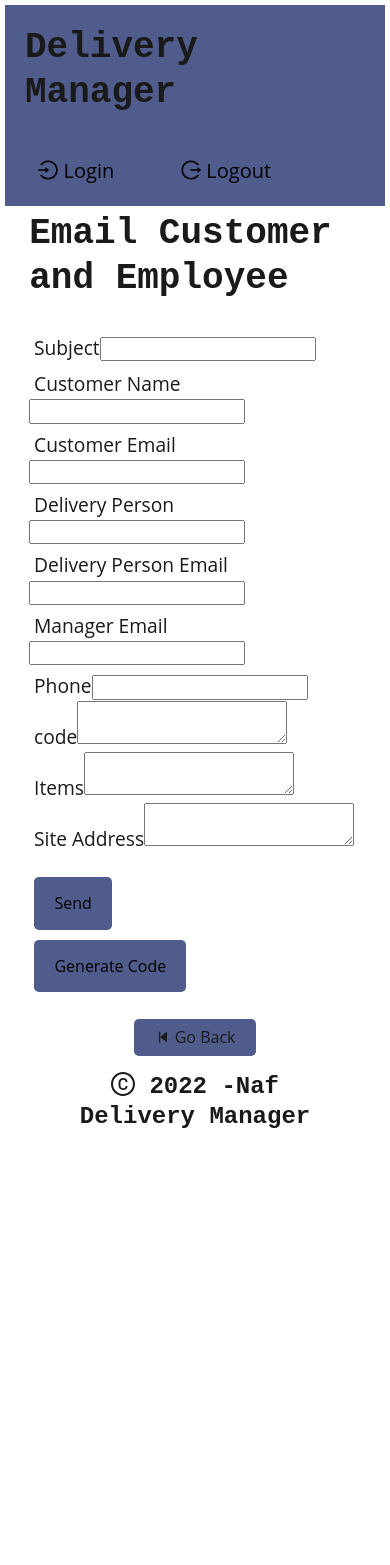
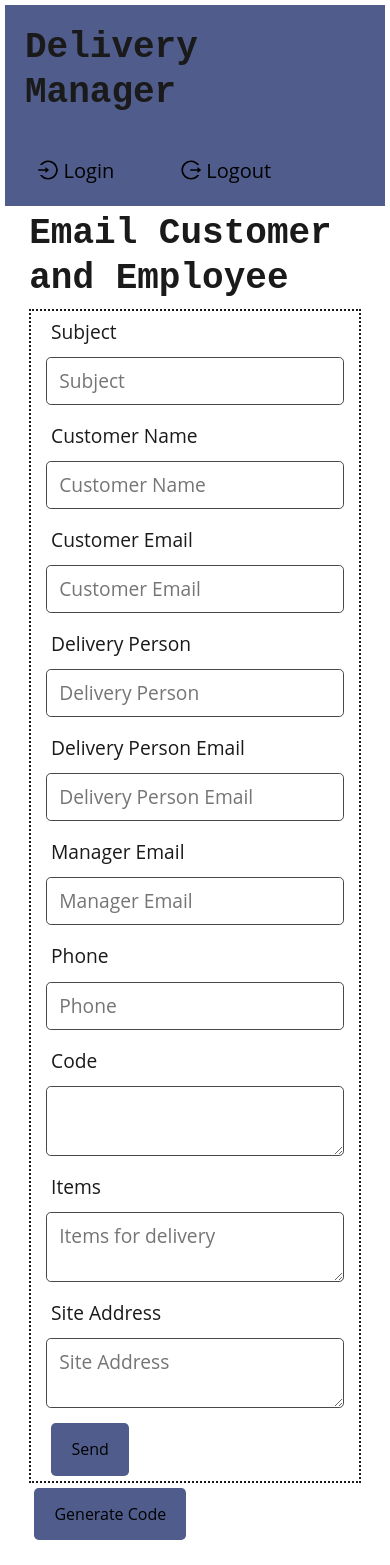
Before and after one commit to Kuleenabinoy/DeliveryManagerMERN, a React (Create React App) app in the folder client/: page /email in a window 390 px wide. Shown: the top 1565 px of the page. Before the commit the page ends 1180 px from the top, so only its background shows below. Built offline with nearby package versions, Linux system fonts and the light colour scheme.

Commit message:
pages updated

```diff
--- a/client/src/pages/Email.js
+++ b/client/src/pages/Email.js
@@ -1,6 +1,9 @@
 import React, { useRef } from "react";
+import { useState } from "react";
 import emailjs from "@emailjs/browser";
 import { init } from "@emailjs/browser";
+import validateEmail from "../utils/helpers";
+import { ExclamationCircleOutlined } from "@ant-design/icons";
 init("user_Xp4pYLGsMh94eExog19XF");
 const styles = {
     btnStyle: {
@@ -14,6 +17,19 @@ const styles = {
 const Email = () => {
     const form = useRef();
     const textAreaEl = useRef();
+    const [errorMessage, setErrorMessage] = useState("");
+    function handleChange(e) {
+        if (e.target.name === "email" || (e.target.name = "email2") || e.target.name === "manageremail") {
+            const isValid = validateEmail(e.target.value);
+
+            if (!isValid) {
+                setErrorMessage("  Please Enter a Valid Email ");
+            } else {
+                setErrorMessage("");
+            }
+        }
+    }
+
     const randomNo = () => {
         const min = 100;
         const max = 100000;
@@ -22,6 +38,7 @@ const Email = () => {
 
         textAreaEl.current.value = rNo;
     };
+
     const sendEmail = (e) => {
         e.preventDefault();
 
@@ -40,45 +57,91 @@ const Email = () => {
 
     return (
         <div>
-            <form ref={form} onSubmit={sendEmail}>
             <h1>Email Customer and Employee</h1>
-                <br></br>
-                <label>Subject</label>
-                <input type="text" name="subject" />
-                <br></br>
+            <div>
+                {errorMessage && (
+                    <div>
+                        <p className="error-text bg-danger text-white ">
+                            <ExclamationCircleOutlined />
+                            {errorMessage}
+                        </p>
+                    </div>
+                )}
+            </div>
+            <form
+                style={{ border: "2px dotted #1a1a1a" }}
+                className=" flex-row justify-center justify-space-between-md align-center "
+                ref={form}
+                onSubmit={sendEmail}
+            >
+                <div className="col-12 col-lg-9">
+                    <label>Subject </label>
+                    <input className="form-input w-50" placeholder="Subject" type="text" name="subject" />
+                </div>
+                <div className="col-12 col-lg-9">
                     <label>Customer Name</label>
-                <input type="text" name="customername" />
-                <br></br> <label>Customer Email</label>
-                <input type="email" name="email" />
-                <br />
+                    <input className="form-input w-50" placeholder="Customer Name" type="text" name="customername" />
+                </div>
+                <div className="col-12 col-lg-9">
+                    <label>Customer Email</label>
+
+                    <input
+                        className="form-input w-50"
+                        placeholder="Customer Email"
+                        type="email"
+                        name="email"
+                        onBlur={handleChange}
+                    />
+                </div>
+                <div className="col-12 col-lg-9">
                     <label>Delivery Person</label>
-                <input type="text" name="deliveryperson" />
-                <br />
+                    <input className="form-input w-50" placeholder="Delivery Person" type="text" name="deliveryperson" />
+                </div>
+                <div className="col-12 col-lg-9">
                     <label>Delivery Person Email</label>
-                <input type="email" name="email2" />
-                <br />
+                    <input
+                        className="form-input w-50"
+                        placeholder="Delivery Person Email"
+                        type="email"
+                        name="email2"
+                        onBlur={handleChange}
+                    />
+                </div>
+                <div className="col-12 col-lg-9">
                     <label>Manager Email</label>
-                <input type="email" name="manageremail" />
-                <br></br> <label>Phone</label>
-                <input type="text" name="phone" />
-                <br></br> <label>code</label>
-                {/* <input type="text" name="code" /> */}
-                <textarea ref={textAreaEl} name="code" />
-                <br></br> <label>Items </label>
-                <textarea name="items" />
-                <br />
+                    <input
+                        className="form-input w-50"
+                        placeholder="Manager Email"
+                        type="email"
+                        name="manageremail"
+                        onBlur={handleChange}
+                    />
+                </div>
+                <div className="col-12 col-lg-9">
+                    <label>Phone</label>
+                    <input className="form-input w-50" placeholder="Phone" type="text" name="phone" />{" "}
+                </div>
+                <div className="col-12 col-lg-9">
+                    <label>Code</label>
+
+                    <textarea className="form-input w-50" ref={textAreaEl} name="code" />
+                </div>
+                <div className="col-12 col-lg-9">
+                    <label>Items </label>
+                    <textarea placeholder="Items for delivery" className="form-input w-50" name="items" />
+                </div>
+                <div className="col-12 col-lg-9">
                     <label>Site Address </label>
-                <textarea name="siteaddress" />
-                <br />
-                <br></br>
-                <input style={styles.btnStyle} className="btn btn-info  py-3 " type="submit" value="Send" />
+                    <textarea className="form-input w-50" placeholder="Site Address" name="siteaddress" />
+                </div>
+                <div className="col-12 col-lg-3">
+                    <input style={styles.btnStyle} className="btn btn-info  py-3" type="submit" value="Send" />
+                </div>
             </form>
-            <div>
             <button className="btn btn-info  py-3 " style={styles.btnStyle} onClick={randomNo}>
                 Generate Code
             </button>
         </div>
-        </div>
     );
 };
 export default Email;
--- a/client/src/pages/Employee.js
+++ b/client/src/pages/Employee.js
@@ -14,7 +14,7 @@ const Employee = () => {
     const { loading, data } = useQuery(userParam ? QUERY_USER : QUERY_ME, {
         variables: { username: user.username },
     });
-    debugger;
+
     console.log("username", user.username);
 
     console.log("data", data);
--- a/client/src/pages/Home.js
+++ b/client/src/pages/Home.js
@@ -13,7 +13,10 @@ const Home = () => {
     return (
         <main>
             <div className="flex-row justify-center">
-                <div className="col-12 col-md-10 mb-3 p-3" style={{ border: "1px dotted #1a1a1a" }}>
+                <div
+                    className="col-12 col-md-10 mb-3 p-3"
+                    // style={{ border: "1px dotted #1a1a1a" }}
+                >
                     <TeamForm />
                 </div>
 
--- a/client/src/pages/Login.js
+++ b/client/src/pages/Login.js
@@ -40,14 +40,14 @@ const Login = (props) => {
 
         // clear form values
         setFormState({
-            usercategory: "",
-            email: "",
-            password: "",
+            usercategory: " ",
+            email: " ",
+            password: " ",
         });
     };
 
     return (
-        <main className="flex-row justify-center mb-4">
+        <main className="flex-col justify-center mb-4">
             <div className="col-12 col-lg-10">
                 <div className="card">
                     <h4 className="card-header bg-dark text-light p-2">Login</h4>
@@ -86,7 +86,7 @@ const Login = (props) => {
                                     value={formState.password}
                                     onChange={handleChange}
                                 />
-                                <button className="btn btn-block btn-info" style={{ cursor: "pointer" }} type="submit">
+                                <button className="btn btn-block " style={{ cursor: "pointer" }} type="submit">
                                     Submit
                                 </button>
                             </form>
--- a/client/src/pages/Team.js
+++ b/client/src/pages/Team.js
@@ -5,7 +5,7 @@ import { useParams } from "react-router-dom";
 import { useQuery } from "@apollo/client";
 import ItemsList from "../components/ItemsList";
 import ItemForm from "../components/ItemForm";
-
+import { MailOutlined } from "@ant-design/icons";
 import { QUERY_SINGLE_TEAM } from "../utils/queries";
 
 const Team = () => {
@@ -42,13 +42,19 @@ const Team = () => {
 
             {team.items?.length > 0 && <ItemsList items={team.items} />}
 
-            <div className="my-4 p-4" style={{ border: "1px dotted #1a1a1a" }}>
+            <div
+                className="my-4 p-4"
+                //  style={{ border: "1px dotted #1a1a1a" }}
+            >
                 <ItemForm teamId={team._id} />
             </div>
             <div className="col-12 col-lg-9 ">
                 <div className="email">
                     <button className="btn btn-info  py-3" style={styles.btnStyle} onClick={emailForm}>
-                        Email Customer and DeliveryPerson
+                        <MailOutlined /> Email Customer and Employee
+                    </button>
+                    <button className="btn btn-info  py-3" style={styles.btnStyle} onClick={emailForm}>
+                        <MailOutlined /> Generate PDF
                     </button>
                 </div>
             </div>
```
Also changed, not shown: client/src/pages/Signup.js (+1 -8 lines). Lines whose indentation alone changed are shown as unchanged.
